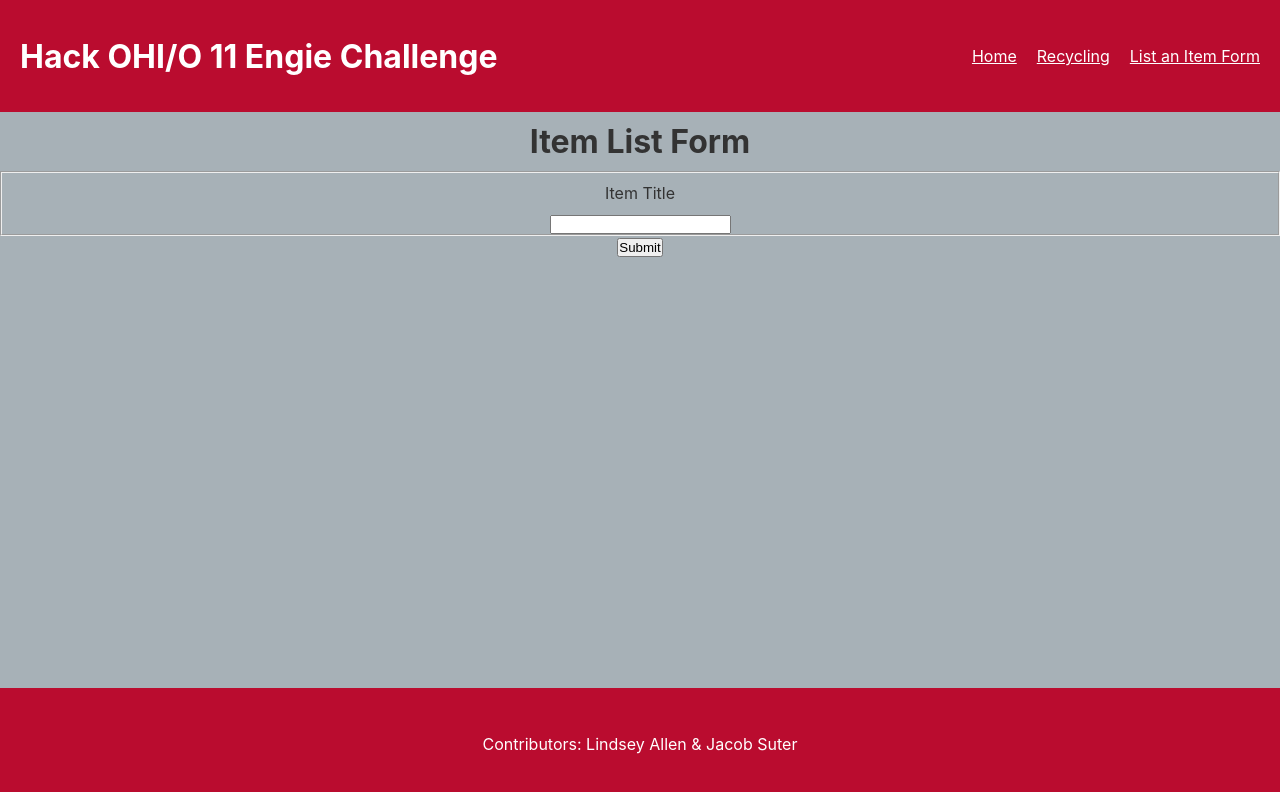
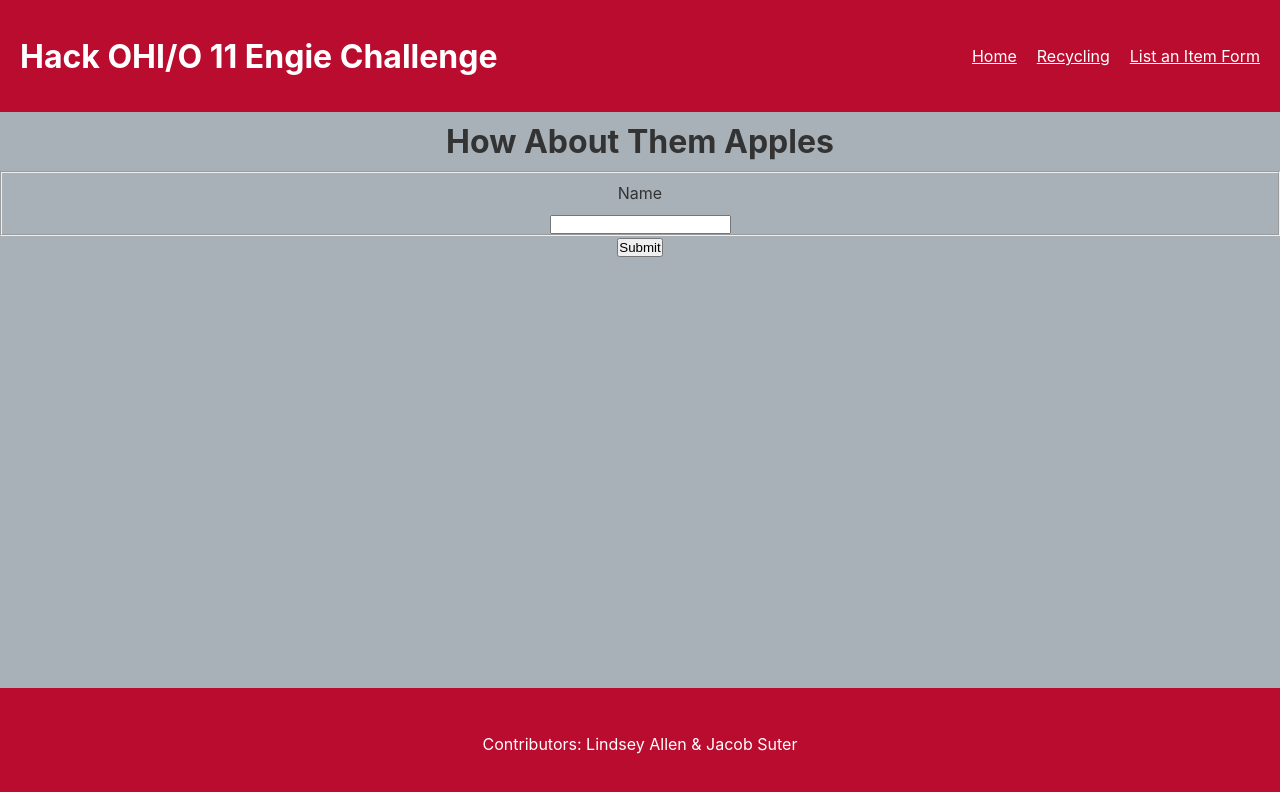
Before and after one commit to suterj12/hackohioengiechallenge, a React (Create React App) app in the folder hackproject/: page /ListForm in a window 1280 px wide. Shown: the top 792 px of the page. Built offline with nearby package versions, Linux system fonts and the light colour scheme.

Commit message:
add form data saving

```diff
--- a/hackproject/src/App.css
+++ b/hackproject/src/App.css
@@ -77,24 +77,24 @@ h1, p {
 .recycling h2 {
   font-size: 4vh;
   padding: 10px;
-  text-align: left;
+  text-align: center;
 }
 
 .recycling h3 {
   padding: 10px;
   font-size: 3vh;
-  text-align: left;
+  text-align: center;
 }
 
 .recycling p {
   padding: 10px;
   font-size: 2vh;
+  text-align: center;
 }
 
 ul.recycleList {
   list-style-type: none;
   font-size: 2vh;
-  text-indent: 5%;
 }
 
 .navbar {
--- a/hackproject/src/pages/ListForm.js
+++ b/hackproject/src/pages/ListForm.js
@@ -1,19 +1,43 @@
 import React from 'react';
+import { useReducer, useState } from 'react';
+
+const formReducer = (state, event) => {
+    return {
+      ...state,
+      [event.name]: event.value
+    }
+   }
 
 function ListForm(){
-    const handleSubmit = event=> {
+    const [formData, setFormData] = useReducer(formReducer, {});
+    const [submitting, setSubmitting] = useState(false);
+
+    const handleSubmit = event => {
     event.preventDefault();
-        alert('Thank you for listing this item!')
+    setSubmitting(true);
+    alert('Thank you for submitting this item!')
+    setTimeout(() => {
+      setSubmitting(false);
+    }, 3000);
   }
 
+  const handleChange = event => {
+    setFormData({
+      name: event.target.name,
+      value: event.target.value,
+    });
+  }
     return (
         <div className="wrapper">
-            <h1>Item List Form</h1>
-            <form onSubmit={handleSubmit} >
+        <h1>How About Them Apples</h1>
+        {submitting &&
+            <div>Submtting Form...</div>
+        }
+        <form onSubmit={handleSubmit}>
             <fieldset>
             <label>
-                    <p>Item Title</p>
-                    <input name = "item title" />
+                <p>Name</p>
+                <input name="name" onChange={handleChange}/>
             </label>
             </fieldset>
             <button type="submit">Submit</button>
```
Lines whose indentation alone changed are shown as unchanged.
